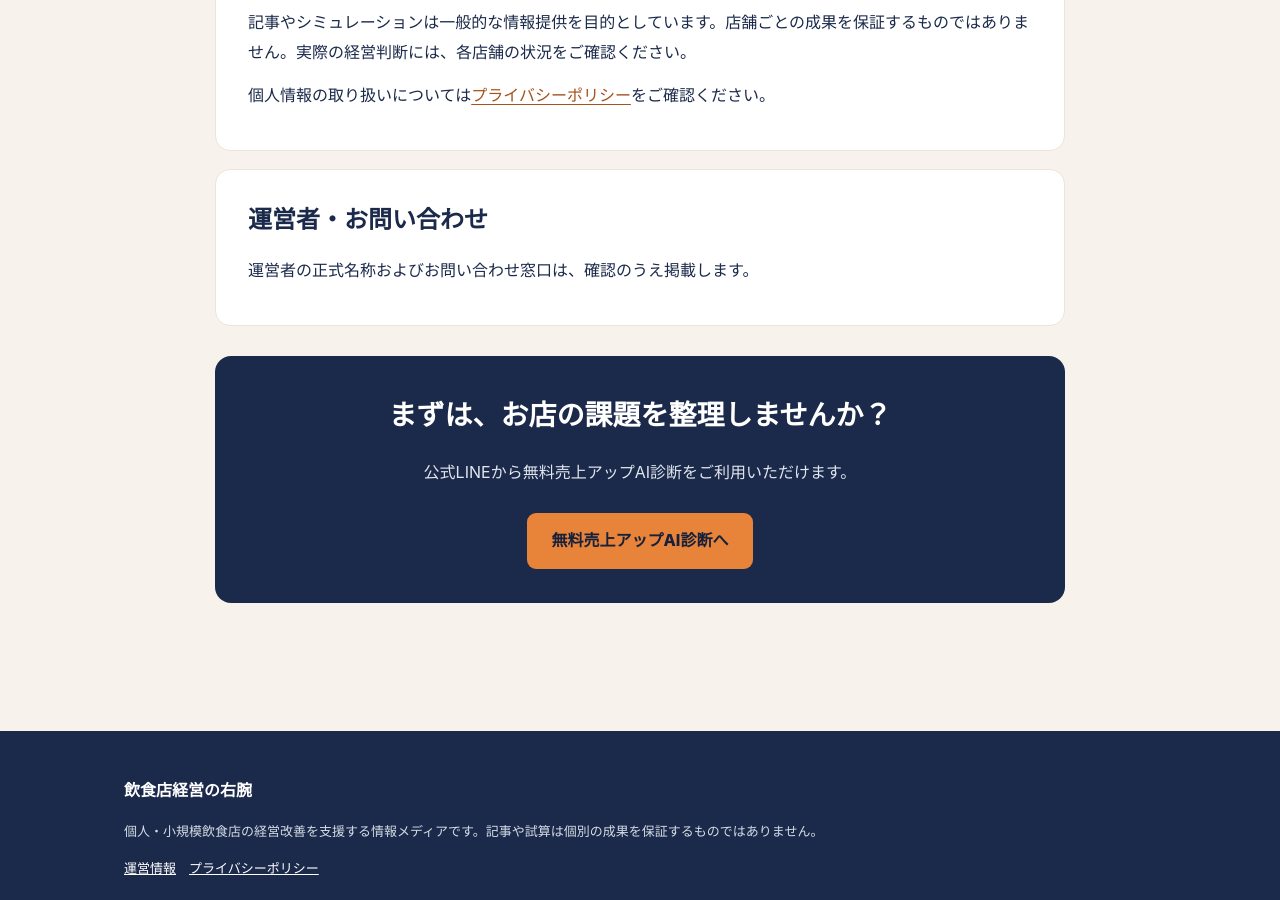
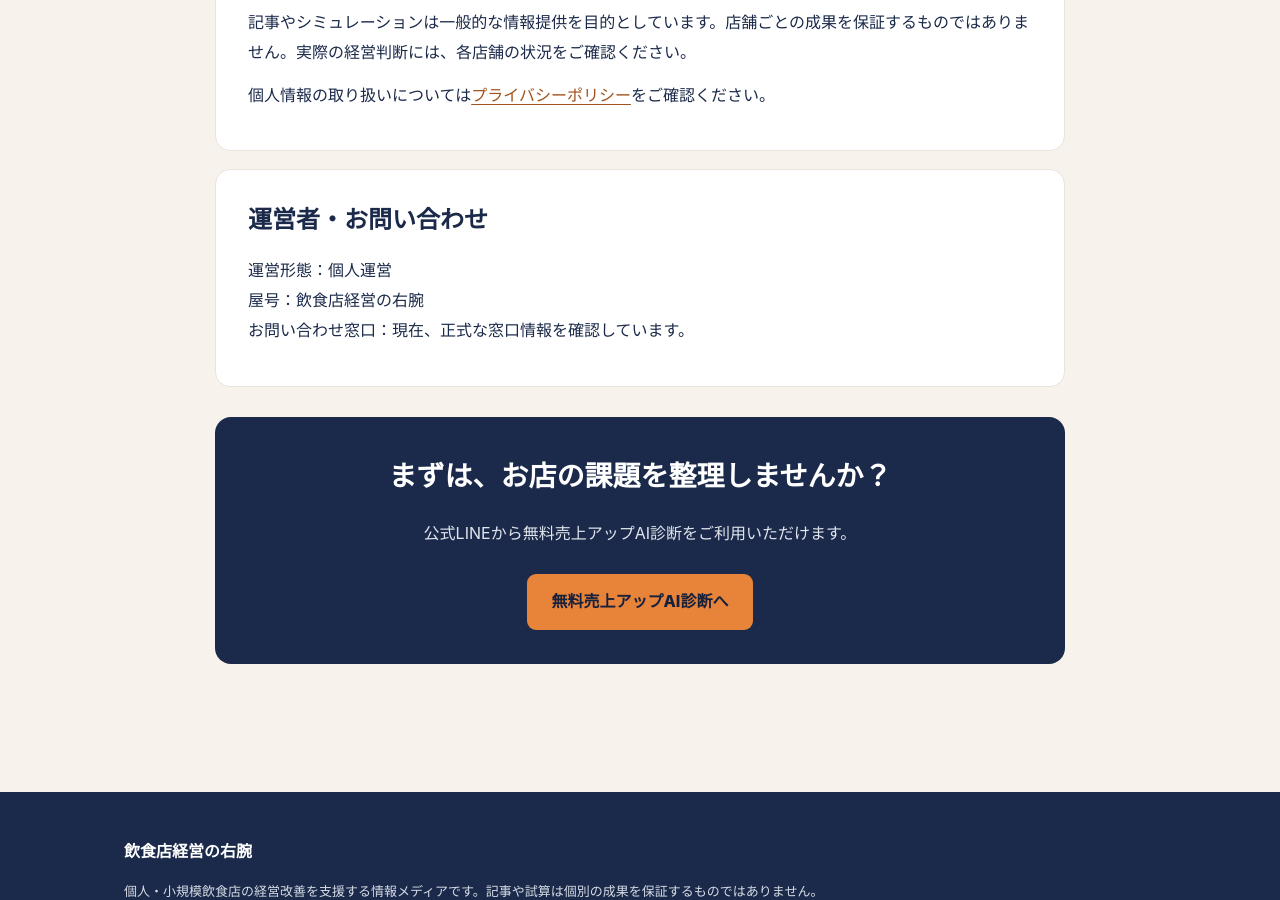
Before and after one commit to insyokuten/restaurant-growth-hub, a Jekyll site: the page built from about.md, in a window 1280 px wide and 900 px high, scrolled down 951 px. Built offline with Jekyll 4.4.1, drawn with Linux system fonts in a browser that asks for light colours.

Commit message:
Identify site as individually operated under trade name

```diff
--- a/about.md
+++ b/about.md
@@ -28,7 +28,7 @@ permalink: /about/
   </div>
   <div class="info-panel">
     <h2>運営者・お問い合わせ</h2>
-    <p>運営者の正式名称およびお問い合わせ窓口は、確認のうえ掲載します。</p>
+    <p>運営形態：個人運営<br>屋号：飲食店経営の右腕<br>お問い合わせ窓口：現在、正式な窓口情報を確認しています。</p>
   </div>
   <div class="info-cta"><h2>まずは、お店の課題を整理しませんか？</h2><p>公式LINEから無料売上アップAI診断をご利用いただけます。</p><a class="button" href="{{ site.line_url | escape }}" target="_blank" rel="noopener noreferrer">無料売上アップAI診断へ</a></div>
 </section>
```
